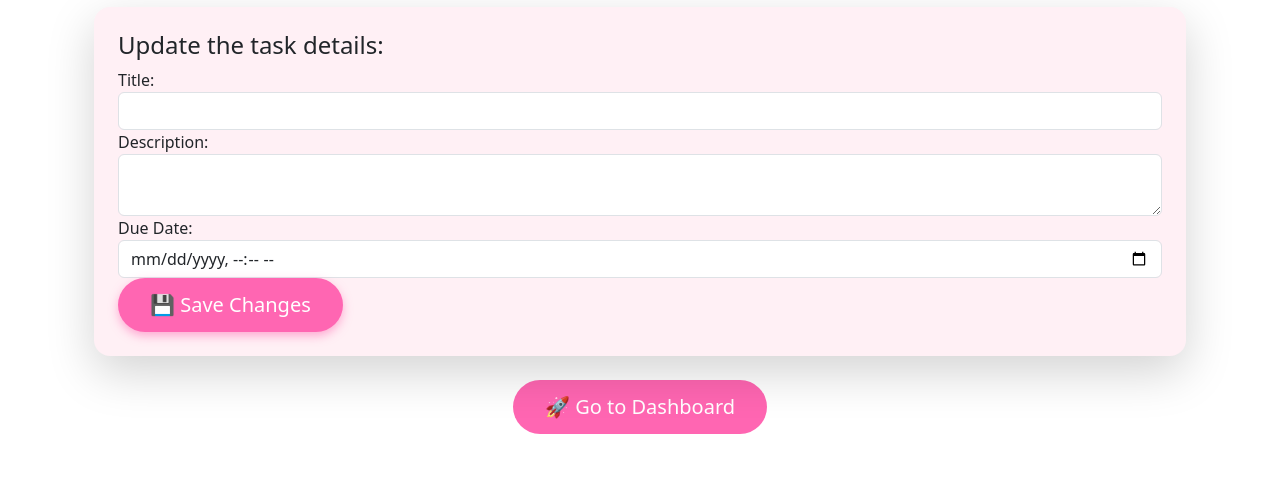
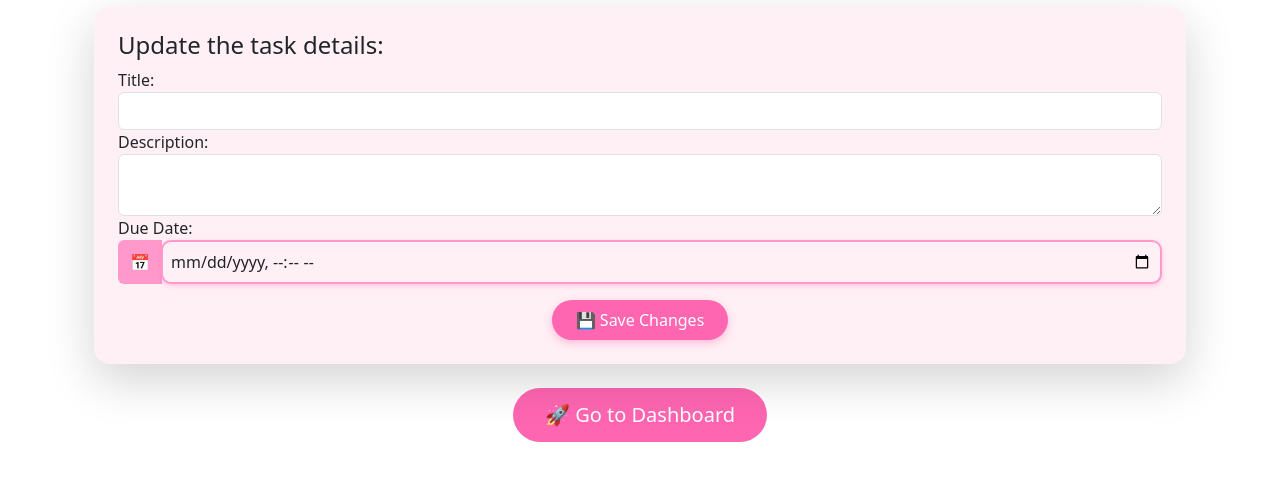
Before and after one commit to pittachiox/pittaweb, a Flask app: template templates/update_task.html in a window 1280 px wide. Shown: the part 279-760 px from the top of the page. Run offline with Flask 3, Linux system fonts and the light colour scheme; the template is opened without the code that fills it: values that come from a table or form of the project are taken from there, others are empty; some libraries are stand-ins or nearby versions.

Commit message:
decorate due date and button

```diff
--- a/templates/update_task.html
+++ b/templates/update_task.html
@@ -26,13 +26,20 @@
             {{ form.description(class="form-control") }}
 
             <label for="due_date">Due Date:</label>
-            {{ form.due_date(class="form-control", type="datetime-local") }}  <!-- ✅ เปลี่ยน type -->
+            <div class="input-group">
+                <span class="input-group-text" style="background-color: #ff99cc; border: none; color: white;">📅</span>
+                {{ form.due_date(class="form-control", type="datetime-local", style="background-color: #fff0f5; border: 2px solid #ff99cc; border-radius: 10px; padding: 8px; box-shadow: 0 2px 5px rgba(255, 102, 178, 0.3);") }}
+            </div>
 
-            <!-- 🔥 ปุ่ม Save Changes น่ารักๆ -->
-            <button type="submit" class="btn btn-lg text-white" style="background-color: #ff66b2; border: none; padding: 0.75rem 2rem; border-radius: 50px; box-shadow: 0 4px 10px rgba(255, 102, 178, 0.5); transition: transform 0.2s ease-in-out;"
-                onmouseover="this.style.transform='scale(1.05)'" onmouseout="this.style.transform='scale(1)'">
-                💾 Save Changes
-            </button>
+            <div class="text-center mt-3">  <!-- เพิ่ม mt-3 เพื่อให้มีระยะห่างด้านบน -->
+                <button type="submit" class="btn text-white" style="background-color: #ff66b2; border: none; padding: 0.5rem 1.5rem; border-radius: 30px; box-shadow: 0 3px 8px rgba(255, 102, 178, 0.4); transition: transform 0.2s ease-in-out; display: block; margin: 0 auto; margin-top: 15px;"
+                    onmouseover="this.style.transform='scale(1.05)'" onmouseout="this.style.transform='scale(1)'">
+                    💾 Save Changes
+                </button>
+            </div>
+
+
+
         </form>
 
 
```
